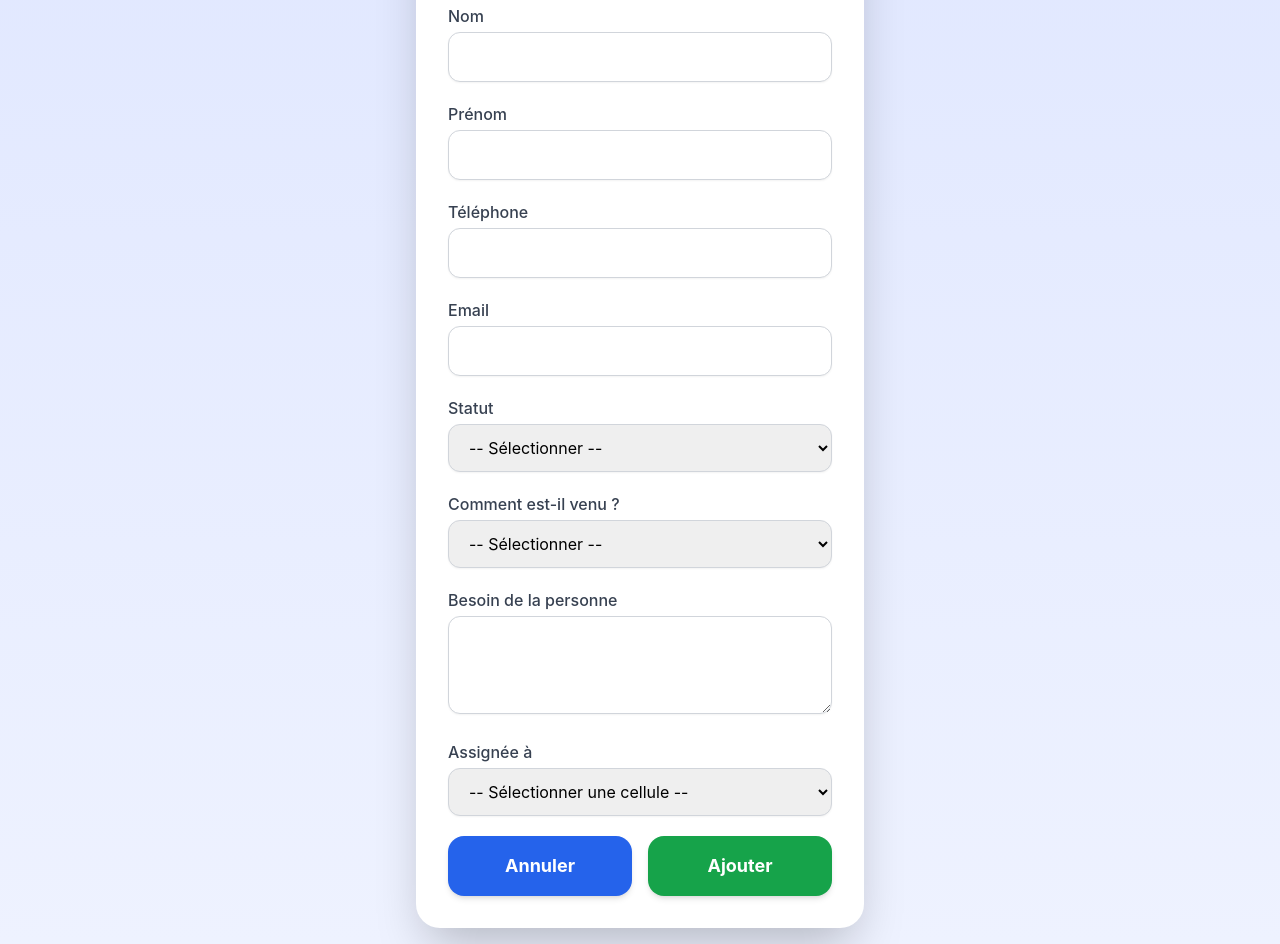
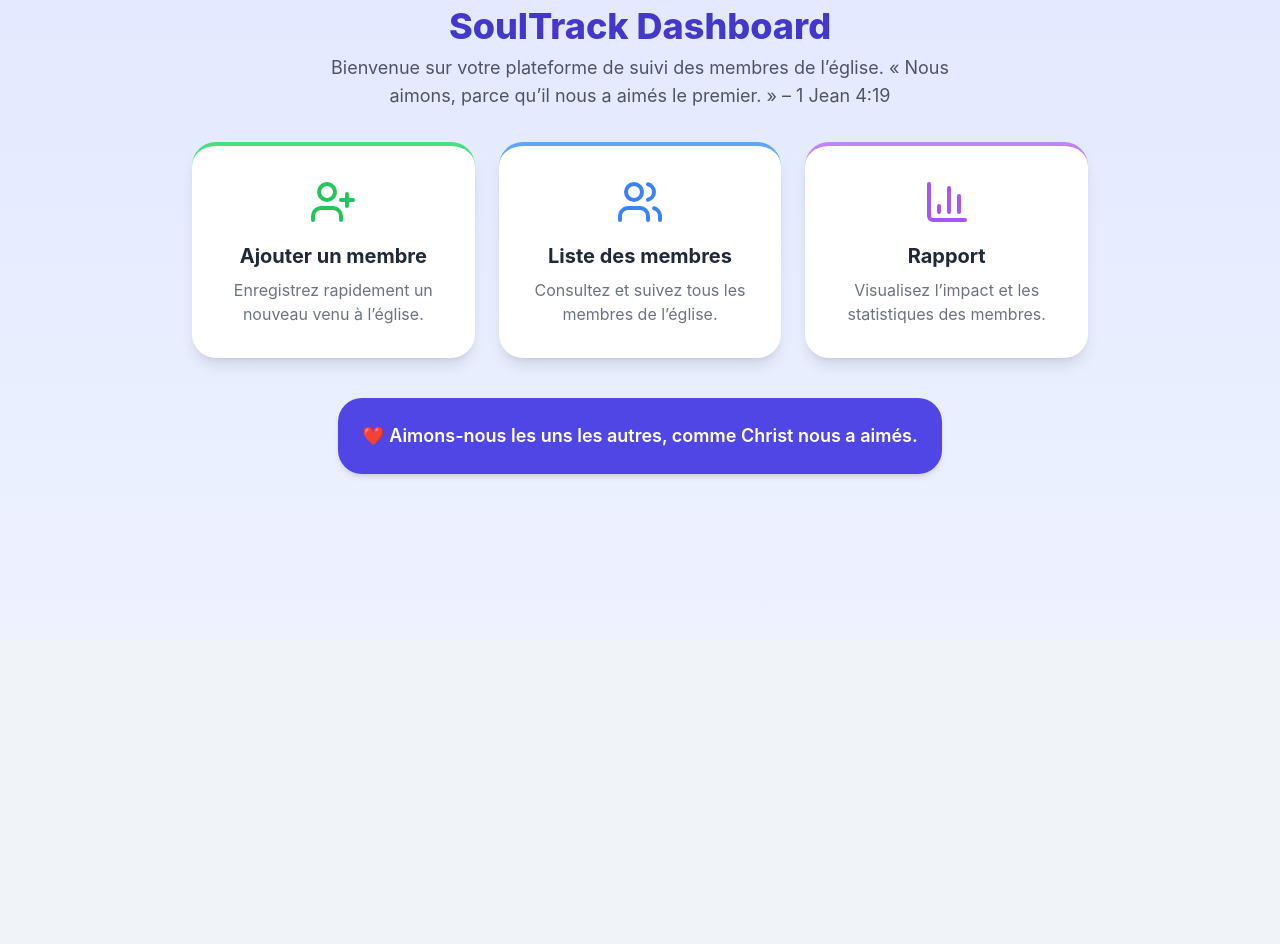
Before and after one commit to allanbavajee/soultrack, a Next.js app: page / in a window 1280 px wide. Shown: the part 160-1104 px from the top of the page. After the commit the page ends 800 px from the top, so only its background shows below. Built offline with nearby package versions, Linux system fonts and the light colour scheme; no server answers.

Commit message:
Update index.js

```diff
--- a/pages/index.js
+++ b/pages/index.js
@@ -1,212 +1,63 @@
-// pages/add-member.js
-import { useState, useEffect } from "react";
-import { supabase } from "../lib/supabaseClient";
+/* /pages/index.js */
+import Link from "next/link";
+import { Users, UserPlus, BarChart3 } from "lucide-react";
 
-export default function AddMember() {
-  const [formData, setFormData] = useState({
-    nom: "",
-    prenom: "",
-    telephone: "",
-    email: "",
-    statut: "nouveau",
-    how_came: "",
-    besoin: "",
-    assignee: "",
-  });
+export default function Home() {
+  return (
+    <div className="min-h-screen bg-gradient-to-b from-indigo-100 to-indigo-50 flex flex-col items-center justify-center p-6">
+      {/* Titre principal */}
+      <h1 className="text-4xl font-extrabold text-indigo-700 mb-2 text-center">
+        SoulTrack Dashboard
+      </h1>
+      <p className="text-gray-600 text-lg mb-8 text-center max-w-2xl">
+        Bienvenue sur votre plateforme de suivi des membres de l’église.
+        « Nous aimons, parce qu’il nous a aimés le premier. » – 1 Jean 4:19
+      </p>
 
-  const [successMessage, setSuccessMessage] = useState("");
+      {/* Liens sous forme de cartes */}
+      <div className="grid grid-cols-1 md:grid-cols-3 gap-6 w-full max-w-4xl">
+        {/* Ajouter un membre */}
+        <Link
+          href="/add-member"
+          className="bg-white p-8 rounded-3xl shadow-lg flex flex-col items-center hover:shadow-2xl transition-all duration-200 border-t-4 border-green-400"
+        >
+          <UserPlus className="w-12 h-12 text-green-500 mb-4" />
+          <h2 className="text-xl font-bold text-gray-800">Ajouter un membre</h2>
+          <p className="text-gray-500 mt-2 text-center">
+            Enregistrez rapidement un nouveau venu à l’église.
+          </p>
+        </Link>
 
-  const handleChange = (e) => {
-    setFormData({ ...formData, [e.target.name]: e.target.value });
-  };
+        {/* Liste des membres */}
+        <Link
+          href="/new-members"
+          className="bg-white p-8 rounded-3xl shadow-lg flex flex-col items-center hover:shadow-2xl transition-all duration-200 border-t-4 border-blue-400"
+        >
+          <Users className="w-12 h-12 text-blue-500 mb-4" />
+          <h2 className="text-xl font-bold text-gray-800">Liste des membres</h2>
+          <p className="text-gray-500 mt-2 text-center">
+            Consultez et suivez tous les membres de l’église.
+          </p>
+        </Link>
 
-  const resetForm = () => {
-    setFormData({
-      nom: "",
-      prenom: "",
-      telephone: "",
-      email: "",
-      statut: "nouveau",
-      how_came: "",
-      besoin: "",
-      assignee: "",
-    });
-  };
+        {/* Rapport */}
+        <Link
+          href="/rapport"
+          className="bg-white p-8 rounded-3xl shadow-lg flex flex-col items-center hover:shadow-2xl transition-all duration-200 border-t-4 border-purple-400"
+        >
+          <BarChart3 className="w-12 h-12 text-purple-500 mb-4" />
+          <h2 className="text-xl font-bold text-gray-800">Rapport</h2>
+          <p className="text-gray-500 mt-2 text-center">
+            Visualisez l’impact et les statistiques des membres.
+          </p>
+        </Link>
+      </div>
 
-  const handleCancel = () => {
-    resetForm();
-  };
-
-  const handleSubmit = async (e) => {
-    e.preventDefault();
-    try {
-      const { error } = await supabase.from("membres").insert([formData]);
-      if (error) throw error;
-
-      setSuccessMessage("✅ Membre ajouté avec succès !");
-      resetForm(); // on garde le message
-    } catch (err) {
-      alert(err.message);
-    }
-  };
-
-  // Auto-disparition du message après 3 secondes
-  useEffect(() => {
-    if (successMessage) {
-      const timer = setTimeout(() => setSuccessMessage(""), 3000);
-      return () => clearTimeout(timer);
-    }
-  }, [successMessage]);
-
-  return (
-    <div className="min-h-screen bg-gradient-to-b from-indigo-100 to-indigo-50 flex items-center justify-center p-4">
-      <div className="w-full max-w-md bg-white p-8 rounded-3xl shadow-2xl">
-        <h1 className="text-3xl font-extrabold text-center text-indigo-700 mb-2">
-          Ajouter un membre
-        </h1>
-        <p className="text-center text-gray-500 italic mb-6">
-          « Allez, faites de toutes les nations des disciples » – Matthieu 28:19
+      {/* Message d’amour */}
+      <div className="mt-10 bg-indigo-600 text-white p-6 rounded-3xl shadow-md max-w-2xl text-center">
+        <p className="text-lg font-semibold">
+          ❤️ Aimons-nous les uns les autres, comme Christ nous a aimés.
         </p>
-
-        <form onSubmit={handleSubmit} className="space-y-5">
-          {/* Nom */}
-          <div>
-            <label className="block text-gray-700 font-medium mb-1">Nom</label>
-            <input
-              type="text"
-              name="nom"
-              value={formData.nom}
-              onChange={handleChange}
-              className="w-full px-4 py-3 border border-gray-300 rounded-xl shadow-sm focus:outline-none focus:ring-2 focus:ring-indigo-400"
-              required
-            />
-          </div>
-
-          {/* Prénom */}
-          <div>
-            <label className="block text-gray-700 font-medium mb-1">Prénom</label>
-            <input
-              type="text"
-              name="prenom"
-              value={formData.prenom}
-              onChange={handleChange}
-              className="w-full px-4 py-3 border border-gray-300 rounded-xl shadow-sm focus:outline-none focus:ring-2 focus:ring-indigo-400"
-              required
-            />
-          </div>
-
-          {/* Téléphone */}
-          <div>
-            <label className="block text-gray-700 font-medium mb-1">Téléphone</label>
-            <input
-              type="text"
-              name="telephone"
-              value={formData.telephone}
-              onChange={handleChange}
-              className="w-full px-4 py-3 border border-gray-300 rounded-xl shadow-sm focus:outline-none focus:ring-2 focus:ring-indigo-400"
-              required
-            />
-          </div>
-
-          {/* Email */}
-          <div>
-            <label className="block text-gray-700 font-medium mb-1">Email</label>
-            <input
-              type="email"
-              name="email"
-              value={formData.email}
-              onChange={handleChange}
-              className="w-full px-4 py-3 border border-gray-300 rounded-xl shadow-sm focus:outline-none focus:ring-2 focus:ring-indigo-400"
-            />
-          </div>
-
-          {/* Statut */}
-          <div>
-            <label className="block text-gray-700 font-medium mb-1">Statut</label>
-            <select
-              name="statut"
-              value={formData.statut}
-              onChange={handleChange}
-              className="w-full px-4 py-3 border border-gray-300 rounded-xl shadow-sm focus:outline-none focus:ring-2 focus:ring-indigo-400"
-            >
-              <option value="">-- Sélectionner --</option>
-              <option value="veut rejoindre ICC">Veut rejoindre ICC</option>
-              <option value="a déjà mon église">A déjà mon église</option>
-              <option value="visiteur">Visiteur</option>
-            </select>
-          </div>
-
-          {/* Comment est venu */}
-          <div>
-            <label className="block text-gray-700 font-medium mb-1">Comment est-il venu ?</label>
-            <select
-              name="how_came"
-              value={formData.how_came}
-              onChange={handleChange}
-              className="w-full px-4 py-3 border border-gray-300 rounded-xl shadow-sm focus:outline-none focus:ring-2 focus:ring-indigo-400"
-            >
-              <option value="">-- Sélectionner --</option>
-              <option value="invité">Invité</option>
-              <option value="réseaux">Réseaux</option>
-              <option value="autre">Autre</option>
-            </select>
-          </div>
-
-          {/* Besoin */}
-          <div>
-            <label className="block text-gray-700 font-medium mb-1">Besoin de la personne</label>
-            <textarea
-              name="besoin"
-              value={formData.besoin}
-              onChange={handleChange}
-              rows={3}
-              className="w-full px-4 py-3 border border-gray-300 rounded-xl shadow-sm focus:outline-none focus:ring-2 focus:ring-indigo-400"
-            />
-          </div>
-
-          {/* Assignée à */}
-          <div>
-            <label className="block text-gray-700 font-medium mb-1">Assignée à</label>
-            <select
-              name="assignee"
-              value={formData.assignee}
-              onChange={handleChange}
-              className="w-full px-4 py-3 border border-gray-300 rounded-xl shadow-sm focus:outline-none focus:ring-2 focus:ring-indigo-400"
-            >
-              <option value="">-- Sélectionner une cellule --</option>
-              <option value="Curepipe">Cellule de Curepipe</option>
-              <option value="Bois Rouge">Cellule de Bois Rouge</option>
-              <option value="Bambous">Cellule de Bambous</option>
-              <option value="Mon Gout">Cellule de Mon Gout</option>
-              <option value="Rose Hill">Cellule de Rose Hill</option>
-              <option value="Eglise">Eglise</option>
-            </select>
-          </div>
-
-          {/* Boutons */}
-          <div className="flex justify-between mt-6 gap-4">
-            <button
-              type="button"
-              onClick={handleCancel}
-              className="flex-1 py-4 text-lg bg-blue-600 hover:bg-blue-700 text-white font-bold rounded-2xl shadow-md transition-all duration-200"
-            >
-              Annuler
-            </button>
-            <button
-              type="submit"
-              className="flex-1 py-4 text-lg bg-green-600 hover:bg-green-700 text-white font-bold rounded-2xl shadow-md transition-all duration-200"
-            >
-              Ajouter
-            </button>
-          </div>
-
-          {/* Message de succès SOUS les boutons */}
-          {successMessage && (
-            <div className="mt-4 p-4 rounded-xl bg-green-100 text-green-700 text-center font-semibold">
-              {successMessage}
-            </div>
-          )}
-        </form>
       </div>
     </div>
   );
```
